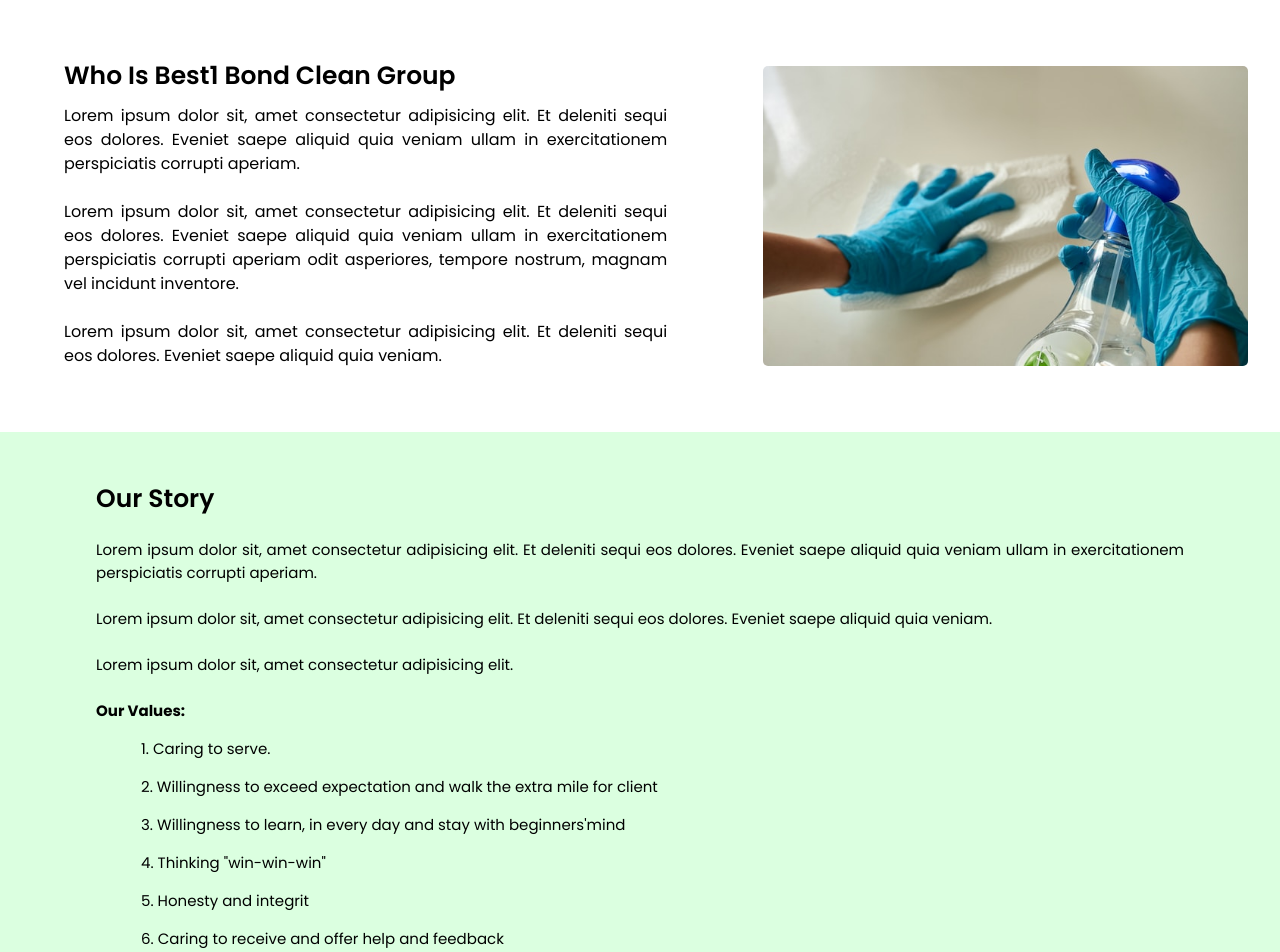
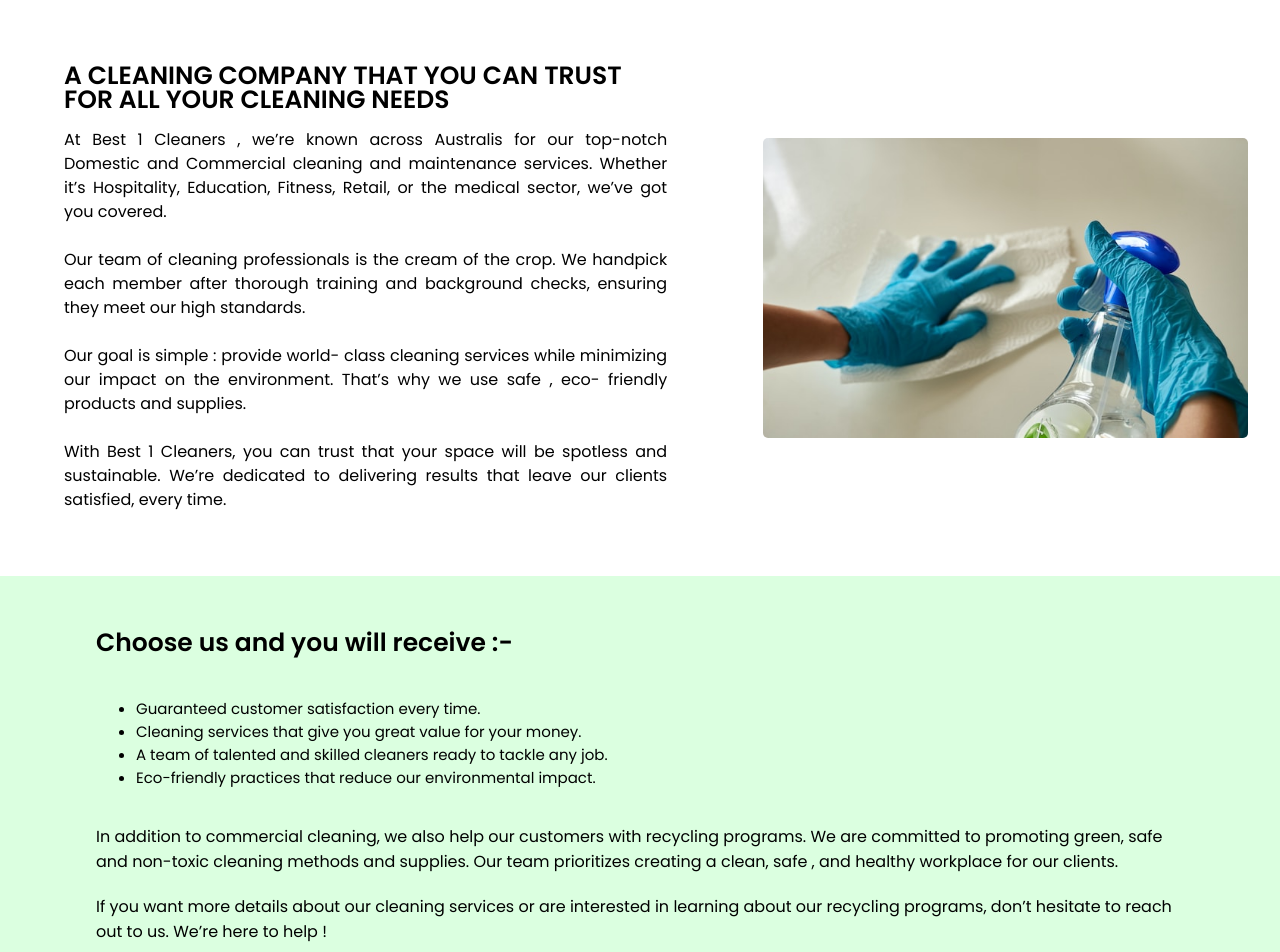
Before and after one commit to Aryan39232/client_03, a React (Create React App) app: page /about in a window 1280 px wide. Shown: the part 360-1312 px from the top of the page. Built offline with nearby package versions, Linux system fonts and the light colour scheme.

Commit message:
adding new about section

```diff
--- a/src/Components/Testimonials/Carousel.css
+++ b/src/Components/Testimonials/Carousel.css
@@ -6,7 +6,7 @@
   font-family: "Poppins", "sans-serif";
   background-color: antiquewhite;
 } */
-
+/*
 @media screen and (max-width: 700px) {
   .leftCard {
     display: none;
@@ -39,7 +39,7 @@
   padding: 2em;
   width: 35%;
   height: 200px;
-  flex: 1; /* each card is of equal size */
+  flex: 1;
   box-shadow: 6px 6px 17px 1px rgba(0, 0, 0, 0.36);
   -webkit-box-shadow: 6px 6px 17px 1px rgba(0, 0, 0, 0.36);
 }
@@ -124,4 +124,4 @@ p {
 
 .viewAll:active {
   background-color: grey;
-}
+} */
--- a/src/Pages/Home/Home.jsx
+++ b/src/Pages/Home/Home.jsx
@@ -229,7 +229,7 @@ function Home() {
 
         {/* Founder's Message */}
       </div>
-      <Carousel />
+      {/* <Carousel /> */}
     </>
   );
 }
--- a/src/Pages/about/About.jsx
+++ b/src/Pages/about/About.jsx
@@ -19,23 +19,29 @@ const About = () => {
           <div className={styles.about_text_content}>
             <span className={styles.aboutHead}>
               {" "}
-              Who Is Best1 Bond Clean Group{" "}
+              A CLEANING COMPANY THAT YOU CAN TRUST FOR ALL YOUR CLEANING NEEDS
             </span>
 
             <span className={styles.aboutDesc}>
-              Lorem ipsum dolor sit, amet consectetur adipisicing elit. Et
-              deleniti sequi eos dolores. Eveniet saepe aliquid quia veniam
-              ullam in exercitationem perspiciatis corrupti aperiam.
+              At Best 1 Cleaners , we’re known across Australis for our
+              top-notch Domestic and Commercial cleaning and maintenance
+              services. Whether it’s Hospitality, Education, Fitness, Retail, or
+              the medical sector, we’ve got you covered.
               <br />
               <br />
-              Lorem ipsum dolor sit, amet consectetur adipisicing elit. Et
-              deleniti sequi eos dolores. Eveniet saepe aliquid quia veniam
-              ullam in exercitationem perspiciatis corrupti aperiam odit
-              asperiores, tempore nostrum, magnam vel incidunt inventore.
+              Our team of cleaning professionals is the cream of the crop. We
+              handpick each member after thorough training and background
+              checks, ensuring they meet our high standards.
               <br />
               <br />
-              Lorem ipsum dolor sit, amet consectetur adipisicing elit. Et
-              deleniti sequi eos dolores. Eveniet saepe aliquid quia veniam.
+              Our goal is simple : provide world- class cleaning services while
+              minimizing our impact on the environment. That’s why we use safe ,
+              eco- friendly products and supplies.
+              <br />
+              <br />
+              With Best 1 Cleaners, you can trust that your space will be
+              spotless and sustainable. We’re dedicated to delivering results
+              that leave our clients satisfied, every time.
             </span>
           </div>
 
@@ -44,42 +50,43 @@ const About = () => {
 
         <div className={styles.ourStoryWrapper}>
           <div className={styles.ourStoryText}>
-            <span className={styles.ourStoryHead}> Our Story </span>
+            <span className={styles.ourStoryHead}>
+              {" "}
+              Choose us and you will receive :-
+            </span>
 
             <span className={styles.ourStoryDesc}>
-              Lorem ipsum dolor sit, amet consectetur adipisicing elit. Et
-              deleniti sequi eos dolores. Eveniet saepe aliquid quia veniam
-              ullam in exercitationem perspiciatis corrupti aperiam.
-              <br />
-              <br />
-              Lorem ipsum dolor sit, amet consectetur adipisicing elit. Et
-              deleniti sequi eos dolores. Eveniet saepe aliquid quia veniam.
-              <br />
-              <br />
-              Lorem ipsum dolor sit, amet consectetur adipisicing elit.
-              <br />
-              <br />
-              <b> Our Values: </b>
-              <p> 1. Caring to serve.</p>
-              <p>
-                {" "}
-                2. Willingness to exceed expectation and walk the extra mile for
-                client
-              </p>
-              <p>
-                {" "}
-                3. Willingness to learn, in every day and stay with
-                beginners'mind
-              </p>
-              <p>4. Thinking "win-win-win"</p>
-              <p>5. Honesty and integrit</p>
-              <p>6. Caring to receive and offer help and feedback</p>
-              <p>
-                7. We understand we need to change all time in order to stay
-                great
-              </p>
-              <p>8. Proactiveness</p>
-              <p>9. Treat everyone with great respect</p>
+              <ul>
+                <li> Guaranteed customer satisfaction every time.</li>
+                <li>
+                  {" "}
+                  Cleaning services that give you great value for your money.
+                </li>
+                <li>
+                  {" "}
+                  A team of talented and skilled cleaners ready to tackle any
+                  job.
+                </li>
+                <li>
+                  {" "}
+                  Eco-friendly practices that reduce our environmental impact.
+                </li>
+              </ul>
+            </span>
+
+            <span>
+              {" "}
+              In addition to commercial cleaning, we also help our customers
+              with recycling programs. We are committed to promoting green, safe
+              and non-toxic cleaning methods and supplies. Our team prioritizes
+              creating a clean, safe , and healthy workplace for our clients.
+            </span>
+
+            <span>
+              {" "}
+              If you want more details about our cleaning services or are
+              interested in learning about our recycling programs, don’t
+              hesitate to reach out to us. We’re here to help !
             </span>
           </div>
 
--- a/src/Pages/about/about.module.css
+++ b/src/Pages/about/about.module.css
@@ -78,7 +78,7 @@
   /* gap: 50px; */
   gap: 3rem;
   justify-content: center;
-  align-items: center;
+  /* align-items: center; */
 }
 
 .ourStoryText {
```
